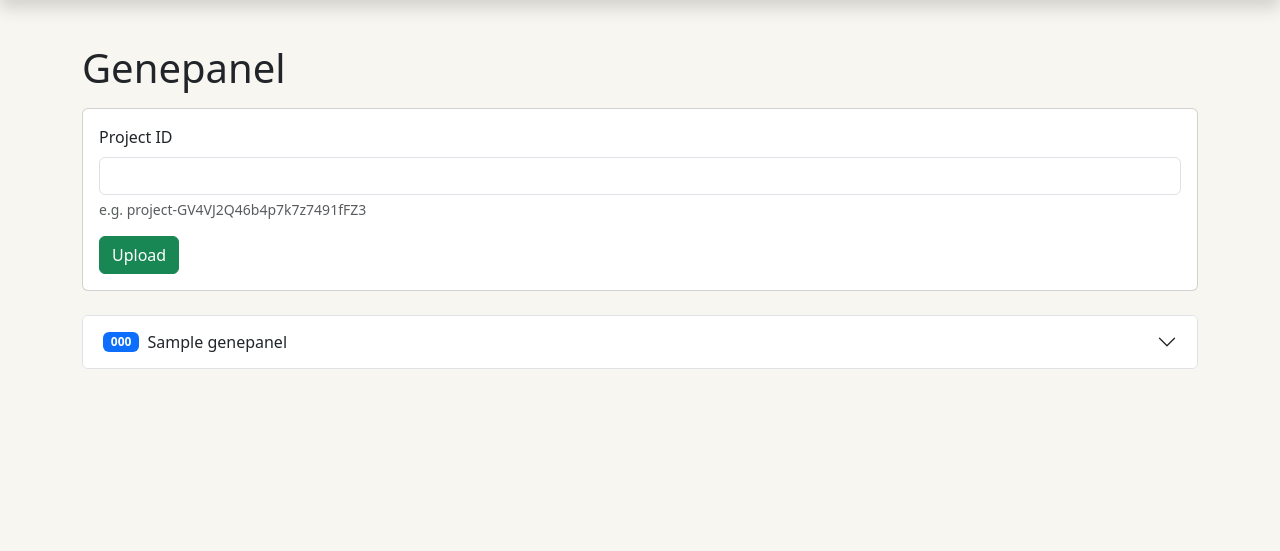
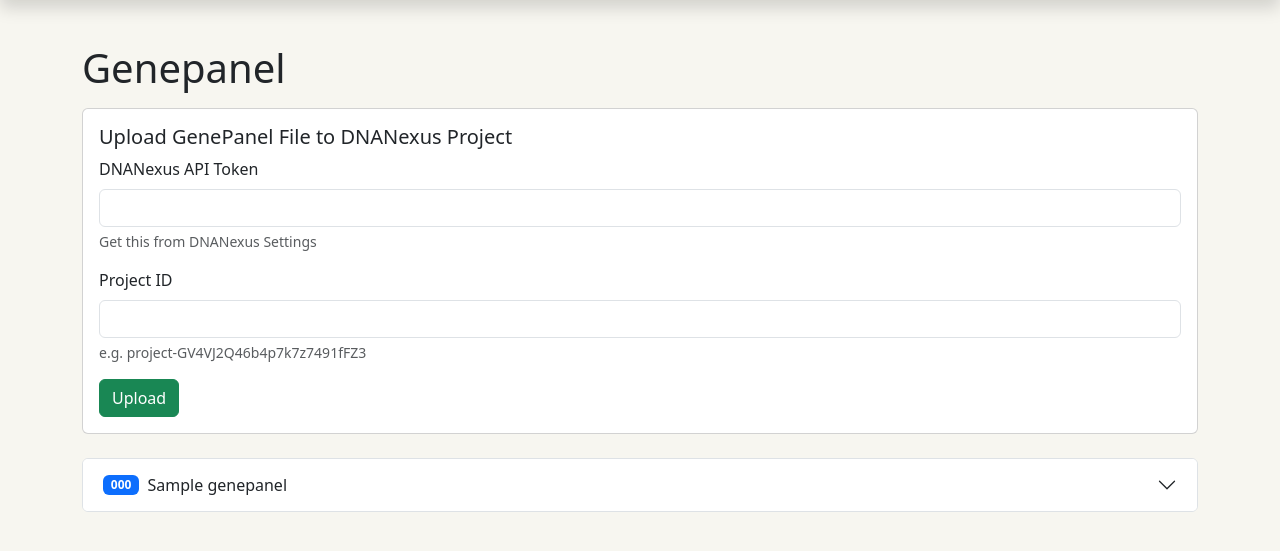
Before and after one commit to eastgenomics/eris, a Django app: template web/templates/web/info/genepanel.html in a window 1280 px wide. Shown: the part 56-607 px from the top of the page. Run offline with Django 3.2, Linux system fonts and the light colour scheme; the template is opened without the code that fills it: most values are stand-ins (such as "Sample title", 1, 10 or a date in 2020); some libraries are stand-ins or nearby versions.

Commit message:
remove dnanexus token dependency

```diff
--- a/panel_requests/settings.py
+++ b/panel_requests/settings.py
@@ -161,5 +161,3 @@ HGNC_IDS_TO_OMIT = (
 PANELAPP_API_URL = os.environ.get(
     "PANELAPP_API_URL", "https://panelapp.genomicsengland.co.uk/api/v1/panels/"
 )
-
-DNANEXUS_TOKEN = os.environ.get("DNANEXUS_TOKEN", None)  # fetch dnanexus token
--- a/web/templates/web/info/genepanel.html
+++ b/web/templates/web/info/genepanel.html
@@ -26,14 +26,22 @@
       <div class="col">
         <div class="card">
           <div class="card-body">
-            <form action="{% url 'genepanel' %}" method="POST">
+            <h5 class="card-title">Upload GenePanel File to DNANexus Project</h5>
+            <form action="{% url 'genepanel' %}" method="POST" id="genepanelForm">
               {% csrf_token %}
+              <div class="mb-3">
+                <label for="projectIdInput" class="form-label">DNANexus API Token</label>
+                <input type="text" class="form-control" name="dnanexus_token" aria-describedby="dnanexusTokenHelp" required>
+                <div id="dnanexusTokenHelp" class="form-text">Get this from DNANexus Settings</div>
+              </div>
               <div class="mb-3">
                 <label for="projectIdInput" class="form-label">Project ID</label>
                 <input type="text" class="form-control" name="project_id" aria-describedby="projectIdHelp" required>
                 <div id="projectIdHelp" class="form-text">e.g. project-GV4VJ2Q46b4p7k7z7491fFZ3</div>
               </div>
-              <button type="submit" class="btn btn-success">Upload</button>
+              <button type="submit" class="btn btn-success">Upload
+                <span class="spinner-border spinner-border-sm ml-2 visually-hidden" aria-hidden="true"></span>
+              </button>
             </form>
           </div>
         </div>
@@ -79,3 +87,16 @@
     </div>
 </div>
 {% endblock %}
+
+{% block script %}
+<script>
+  $(document).ready(function() {
+    // script to block submit button on form submission and show loading indicator
+    $('#genepanelForm').submit(function() {
+      console.log('form submitted!');
+      $(this).find('button[type="submit"]').prop('disabled', true);
+      $(this).find('button[type="submit"]').find('.visually-hidden').removeClass('visually-hidden');
+    });
+  });
+</script>
+{% endblock %}
```
Also changed, not shown: web/views.py (+17 -17 lines), 1 other file.
